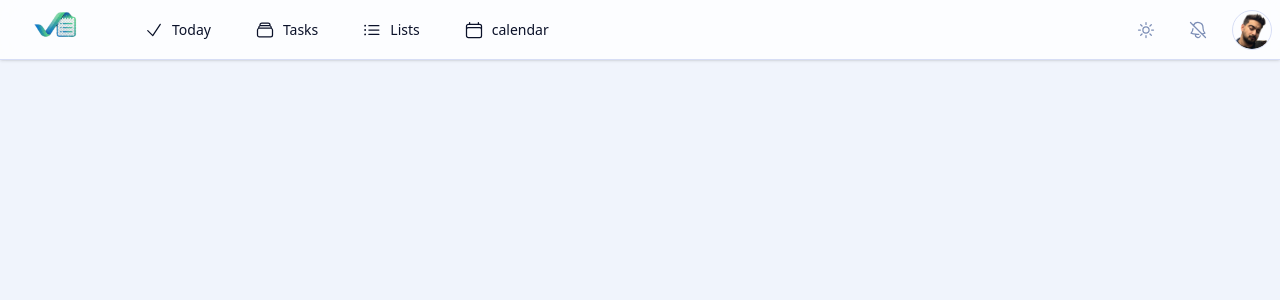
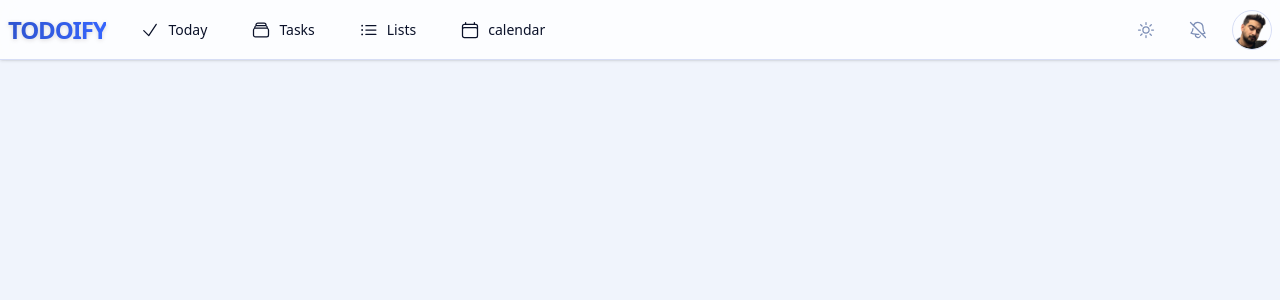
Before and after one commit to Eh-Ho/ToDo-app, a React (Vite) app in the folder todo-app/: page /tasks in a window 1280 px wide. Shown: the top 300 px of the page. Built offline with nearby package versions, Linux system fonts and the light colour scheme.

Commit message:
logo modified

```diff
--- /dev/null
+++ b/todo-app/src/components/UI/LogoName.tsx
@@ -0,0 +1,12 @@
+
+const LogoName = () => {
+  return (
+    <h2 className="text-2xl font-extrabold tracking-tighter">
+        <span className="bg-linear-to-r from-primary to-accent bg-clip-text text-transparent drop-shadow-sm">
+          TODOIFY
+        </span>
+      </h2>
+  )
+}
+
+export default LogoName
--- a/todo-app/src/components/common/AppHeader.tsx
+++ b/todo-app/src/components/common/AppHeader.tsx
@@ -16,6 +16,8 @@ import type { Dispatch, SetStateAction } from "react";
 import useTheme from "../../hooks/useTheme";
 import useThemeDispatch from "../../hooks/useThemeDispatch";
 import ProfileDropdown from "../UI/ProfileDropdown";
+import LogoName from "../UI/LogoName";
+
 interface AppHeaderProps {
   sideOpen: boolean;
   setSideOpen: Dispatch<SetStateAction<boolean>>;
@@ -27,8 +29,8 @@ const AppHeader = ({ sideOpen, setSideOpen }: AppHeaderProps) => {
   return (
     <header className=" w-screen h-15 bg-surface/80 shadow-sm backdrop-blur-md border-muted border-b flex items-center justify-between sticky z-30 top-0 ">
       <div className="hidden md:block ">
-        <div className="flex items-center gap-6">
-          <img src={logo} className="h-15 w-auto text-tertiary"></img>
+        <div className="flex items-center gap-6 mx-2">
+          <LogoName />
           <NavLink href="#" text="Today">
             <CheckIcon />
           </NavLink>
@@ -43,13 +45,18 @@ const AppHeader = ({ sideOpen, setSideOpen }: AppHeaderProps) => {
           </NavLink>
         </div>
       </div>
-
-      <div className="md:hidden block cursor-pointer ml-2" onClick={() => setSideOpen(!sideOpen)}>
+      <div
+        className="md:hidden block cursor-pointer ml-2"
+        onClick={() => setSideOpen(!sideOpen)}
+      >
         {sideOpen ? (
           <XMarkIcon className="h-7 w-7 text-accent"></XMarkIcon>
         ) : (
           <Bars3Icon className="h-7 w-7 text-accent"></Bars3Icon>
         )}
+      </div>
+      <div className="md:hidden">
+        <LogoName />
       </div>
       <div className="flex items-center">
         {theme == "dark" ? (
```
